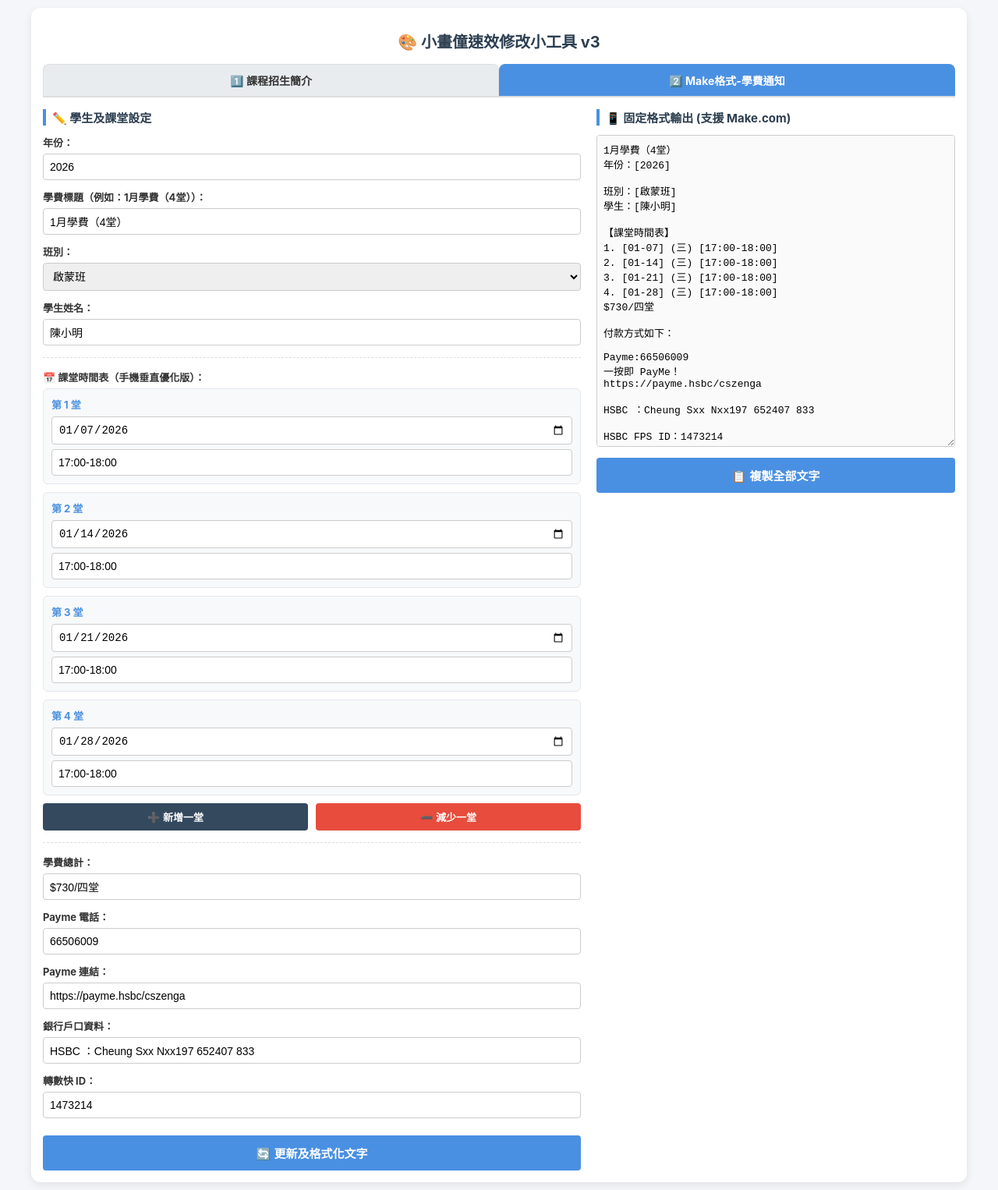
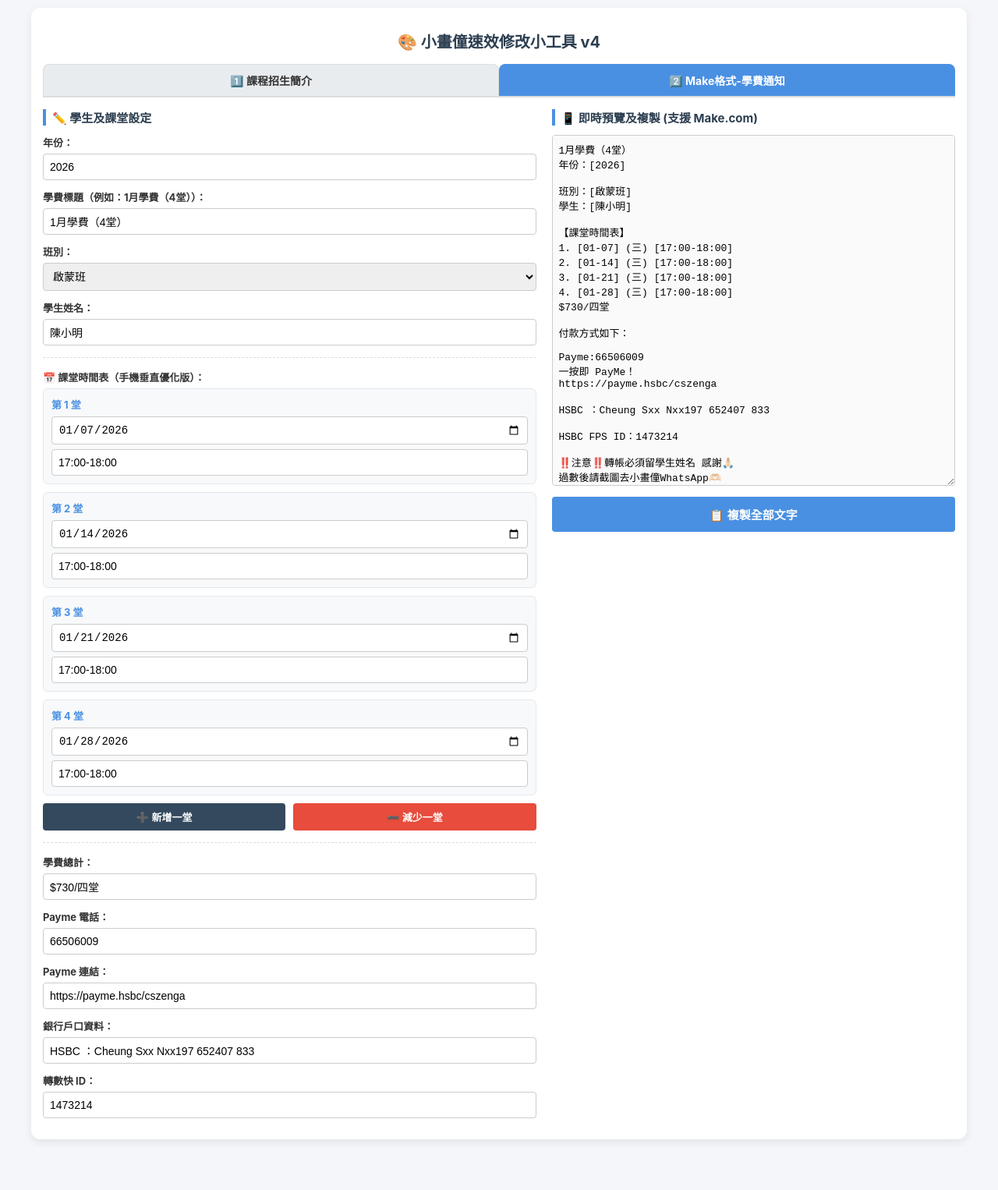
Before and after one commit to ckchiu001-blip/drawing-lesson-tool, a plain HTML site: page index.html in a window 1280 px wide. Shown: the whole page at 78% size. After the commit the page ends 1471 px from the top, so only its background shows below. Drawn offline with Linux system fonts and the light colour scheme.

Commit message:
Update index.html
收到！已經將右邊嘅「即時預覽視窗」加返出嚟，無論用電腦定手機都可以即時睇到個效果。另外，亦已經將全個程式入面所有嘅「啟盟班」修正為正確嘅「啟蒙班」！

```diff
--- a/index.html
+++ b/index.html
@@ -3,7 +3,7 @@
 <head>
     <meta charset="UTF-8">
     <meta name="viewport" content="width=device-width, initial-scale=1.0">
-    <title>小畫僮教材/收費自動化工具 v3</title>
+    <title>小畫僮教材/收費自動化工具 v4</title>
     <style>
         *, *::before, *::after { box-sizing: border-box; }
         body { font-family: -apple-system, BlinkMacSystemFont, "Segoe UI", Roboto, sans-serif; margin: 10px; background-color: #f4f6f9; color: #333; }
@@ -15,10 +15,11 @@
         .tab-btn.active { background: #4A90E2; color: white; border-color: #4A90E2; }
 
         .main-layout { display: flex; flex-direction: column; gap: 20px; }
+        /* 電腦版左右並排，手機版上下並排 */
         @media (min-width: 768px) {
             .main-layout { flex-direction: row; }
-            .form-section { flex: 1.2; }
-            .output-section { flex: 0.8; }
+            .form-section { flex: 1.1; }
+            .output-section { flex: 0.9; }
         }
 
         .tab-content { display: none; }
@@ -29,10 +30,9 @@
 
         label { display: block; font-weight: bold; margin-bottom: 5px; font-size: 13px; }
         input[type="text"], input[type="date"], select, textarea { width: 100%; padding: 8px; border: 1px solid #ccc; border-radius: 4px; font-size: 14px; }
-        textarea { height: 400px; font-family: monospace; font-size: 13px; background: #fafafa; resize: vertical; }
+        textarea { height: 450px; font-family: monospace; font-size: 13px; background: #fafafa; resize: vertical; }
 
-        /* 專門為手機優化的課堂卡片樣式 */
-        .lesson-card { background: #f8f9fa; border: 1px solid #e2e8f0; border-radius: 6px; padding: 10px; margin-bottom: 10px; position: relative; }
+        .lesson-card { background: #f8f9fa; border: 1px solid #e2e8f0; border-radius: 6px; padding: 10px; margin-bottom: 10px; }
         .lesson-title { font-weight: bold; font-size: 13px; color: #4A90E2; margin-bottom: 6px; }
         .lesson-card input { margin-bottom: 6px; }
         .lesson-card input:last-child { margin-bottom: 0; }
@@ -51,7 +51,7 @@
 <body>
 
 <div class="container">
-    <h1>🎨 小畫僮速效修改小工具 v3</h1>
+    <h1>🎨 小畫僮速效修改小工具 v4</h1>
 
     <div class="tabs">
         <div class="tab-btn" onclick="switchTab('course')">1️⃣ 課程招生簡介</div>
@@ -63,17 +63,17 @@
 
             <div id="course-form" class="tab-content">
                 <h2>✏️ 修改課程內容</h2>
-                <div class="form-group"><label>啟蒙班試堂費：</label><input type="text" id="trial_mami" value="$100"></div>
-                <div class="form-group"><label>黏土班試堂費：</label><input type="text" id="trial_clay" value="$100"></div>
-                <div class="form-group"><label>師生比例：</label><input type="text" id="ratio" value="1:4/2:6"></div>
+                <div class="form-group"><label>啟蒙班試堂費：</label><input type="text" id="trial_mami" value="$100" oninput="generateText()"></div>
+                <div class="form-group"><label>黏土班試堂費：</label><input type="text" id="trial_clay" value="$100" oninput="generateText()"></div>
+                <div class="form-group"><label>師生比例：</label><input type="text" id="ratio" value="1:4/2:6" oninput="generateText()"></div>
                 <hr>
-                <div class="form-group"><label>1️⃣ 探索啟蒙班學費：</label><input type="text" id="price_1" value="$730"></div>
-                <div class="form-group"><label>2️⃣ 繪畫班-初班學費：</label><input type="text" id="price_2_low" value="$720"></div>
-                <div class="form-group"><label>2️⃣ 繪畫班-中班學費：</label><input type="text" id="price_2_mid" value="$730"></div>
-                <div class="form-group"><label>2️⃣ 繪畫班-高班學費：</label><input type="text" id="price_2_high" value="$750"></div>
-                <div class="form-group"><label>3️⃣&4️⃣ 綜合班學費：</label><input type="text" id="price_3_4" value="$760"></div>
+                <div class="form-group"><label>1️⃣ 探索啟蒙班學費：</label><input type="text" id="price_1" value="$730" oninput="generateText()"></div>
+                <div class="form-group"><label>2️⃣ 藝術繪畫班-初班學費：</label><input type="text" id="price_2_low" value="$720" oninput="generateText()"></div>
+                <div class="form-group"><label>2️⃣ 藝術繪畫班-中班學費：</label><input type="text" id="price_2_mid" value="$730" oninput="generateText()"></div>
+                <div class="form-group"><label>2️⃣ 藝術繪畫班-高班學費：</label><input type="text" id="price_2_high" value="$750" oninput="generateText()"></div>
+                <div class="form-group"><label>3️⃣&4️⃣ 綜合班學費：</label><input type="text" id="price_3_4" value="$760" oninput="generateText()"></div>
                 <hr>
-                <div class="form-group"><label>📍 地址：</label><input type="text" id="address" value="觀塘Eastcore11樓1137鋪"></div>
+                <div class="form-group"><label>📍 地址：</label><input type="text" id="address" value="觀塘Eastcore11樓1137鋪" oninput="generateText()"></div>
             </div>
 
             <div id="tuition-form" class="tab-content active">
@@ -81,16 +81,16 @@
 
                 <div class="form-group">
                     <label>年份：</label>
-                    <input type="text" id="t_year" value="2026">
+                    <input type="text" id="t_year" value="2026" oninput="generateText()">
                 </div>
                 <div class="form-group">
                     <label>學費標題（例如：1月學費（4堂））：</label>
-                    <input type="text" id="t_month" value="1月學費（4堂）">
+                    <input type="text" id="t_month" value="1月學費（4堂）" oninput="generateText()">
                 </div>
 
                 <div class="form-group">
                     <label>班別：</label>
-                    <select id="t_class">
+                    <select id="t_class" onchange="generateText()">
                         <option value="啟蒙班">啟蒙班</option>
                         <option value="初班">初班</option>
                         <option value="中班">中班</option>
@@ -100,14 +100,13 @@
                 </div>
                 <div class="form-group">
                     <label>學生姓名：</label>
-                    <input type="text" id="t_student" value="陳小明">
+                    <input type="text" id="t_student" value="陳小明" oninput="generateText()">
                 </div>
 
                 <hr>
                 <label>📅 課堂時間表（手機垂直優化版）：</label>
 
-                <div id="lessons-container">
-                    </div>
+                <div id="lessons-container"></div>
 
                 <div class="btn-group">
                     <button type="button" class="action-btn btn-add" onclick="addLesson()">➕ 新增一堂</button>
@@ -115,18 +114,16 @@
                 </div>
 
                 <hr>
-                <div class="form-group"><label>學費總計：</label><input type="text" id="t_price" value="$730/四堂"></div>
-                <div class="form-group"><label>Payme 電話：</label><input type="text" id="t_payme_tel" value="66506009"></div>
-                <div class="form-group"><label>Payme 連結：</label><input type="text" id="t_payme" value="https://payme.hsbc/cszenga"></div>
-                <div class="form-group"><label>銀行戶口資料：</label><input type="text" id="t_bank" value="HSBC ：Cheung Sxx Nxx&#10;197 652407 833"></div>
-                <div class="form-group"><label>轉數快 ID：</label><input type="text" id="t_fps" value="1473214"></div>
+                <div class="form-group"><label>學費總計：</label><input type="text" id="t_price" value="$730/四堂" oninput="generateText()"></div>
+                <div class="form-group"><label>Payme 電話：</label><input type="text" id="t_payme_tel" value="66506009" oninput="generateText()"></div>
+                <div class="form-group"><label>Payme 連結：</label><input type="text" id="t_payme" value="https://payme.hsbc/cszenga" oninput="generateText()"></div>
+                <div class="form-group"><label>銀行戶口資料：</label><input type="text" id="t_bank" value="HSBC ：Cheung Sxx Nxx&#10;197 652407 833" oninput="generateText()"></div>
+                <div class="form-group"><label>轉數快 ID：</label><input type="text" id="t_fps" value="1473214" oninput="generateText()"></div>
             </div>
-
-            <button class="submit-btn" onclick="generateText()">🔄 更新及格式化文字</button>
         </div>
 
         <div class="output-section">
-            <h2>📱 固定格式輸出 (支援 Make.com)</h2>
+            <h2>📱 即時預覽及複製 (支援 Make.com)</h2>
             <textarea id="outputText" readonly></textarea>
             <button class="submit-btn copy-btn" onclick="copyToClipboard()">📋 複製全部文字</button>
         </div>
@@ -137,10 +134,8 @@
 let currentMode = 'tuition';
 let lessonCount = 0;
 
-// 預設日期數據，方便開機測試
 const defaultDates = ["2026-01-07", "2026-01-14", "2026-01-21", "2026-01-28"];
 
-// 新增一堂課的 DOM
 function addLesson() {
     if(lessonCount >= 12) { alert("最多設定 12 堂課"); return; }
     lessonCount++;
@@ -150,7 +145,6 @@
     card.className = 'lesson-card';
     card.id = `lesson_card_${lessonCount}`;
 
-    // 預設日期處理
     let defaultDate = defaultDates[lessonCount-1] || "";
 
     card.innerHTML = `
@@ -162,7 +156,6 @@
     generateText();
 }
 
-// 減少一堂課
 function removeLesson() {
     if(lessonCount <= 1) { alert("最少需要 1 堂課"); return; }
     const card = document.getElementById(`lesson_card_${lessonCount}`);
```
